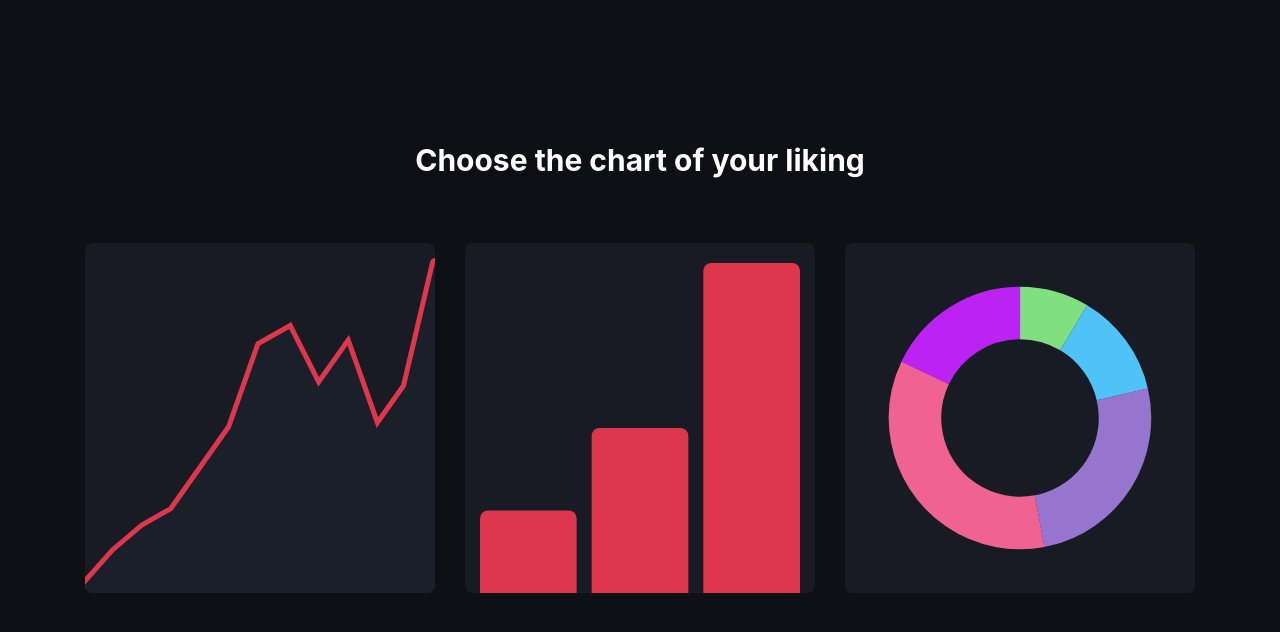
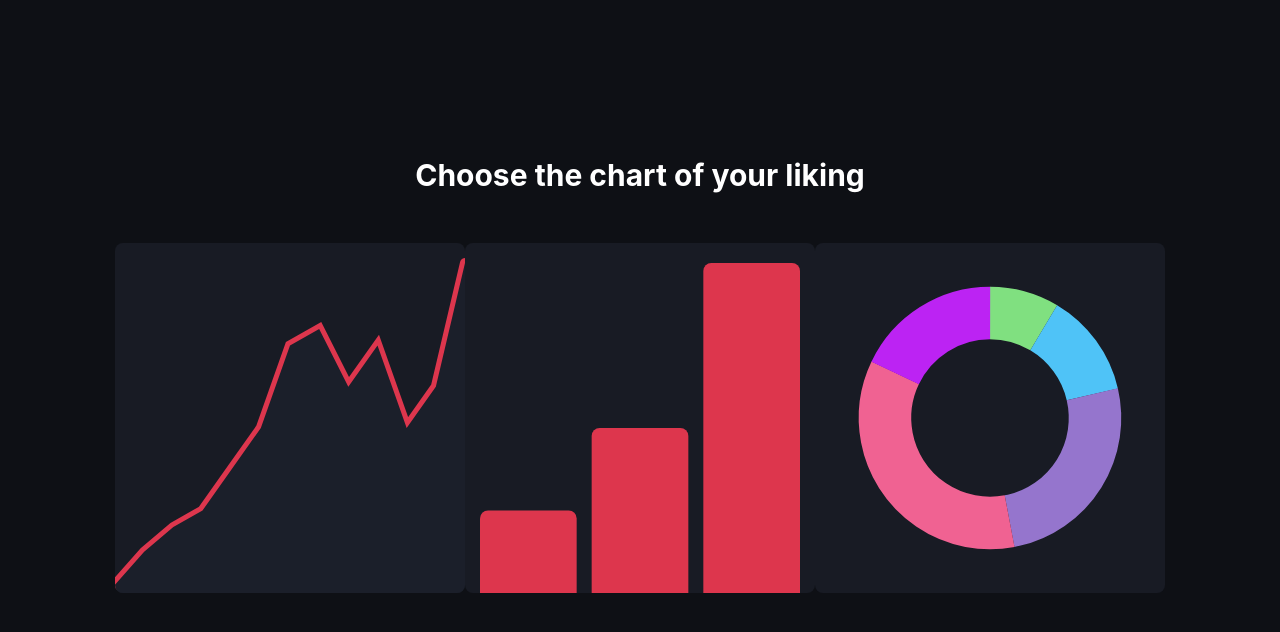
Before and after one commit to Poxie/graph-app, a React (Create React App) app in the folder frontend/: page /create/1 in a window 1280 px wide. Shown: the top 632 px of the page. Built offline with nearby package versions, Linux system fonts and the light colour scheme.

Commit message:
Routing changes

```diff
--- a/frontend/src/App.tsx
+++ b/frontend/src/App.tsx
@@ -12,7 +12,7 @@
           component={Home}
         />
         <Route
-          path="/create"
+          path="/create/:type?"
           component={Create}
         />
       </Router>
```
